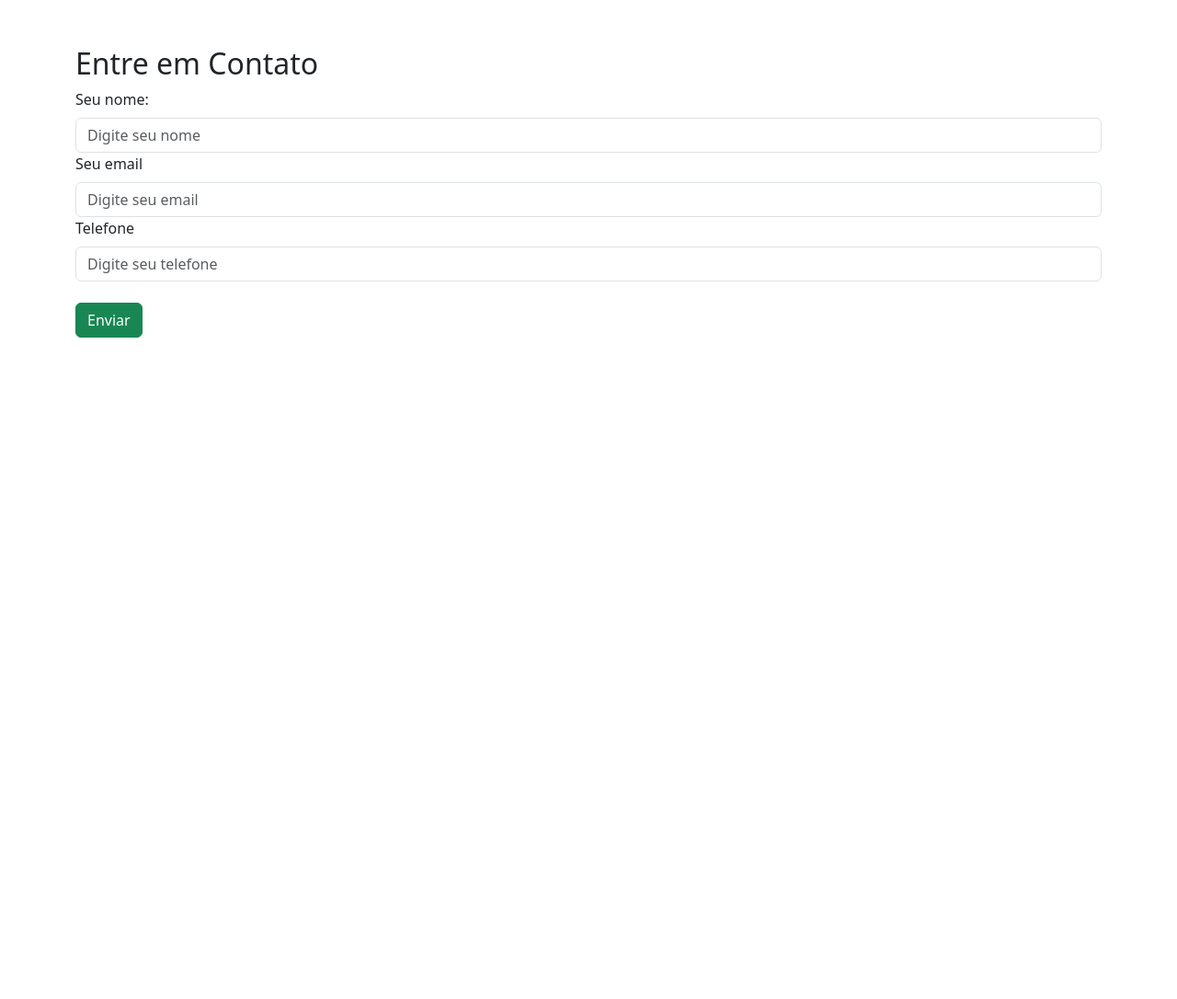
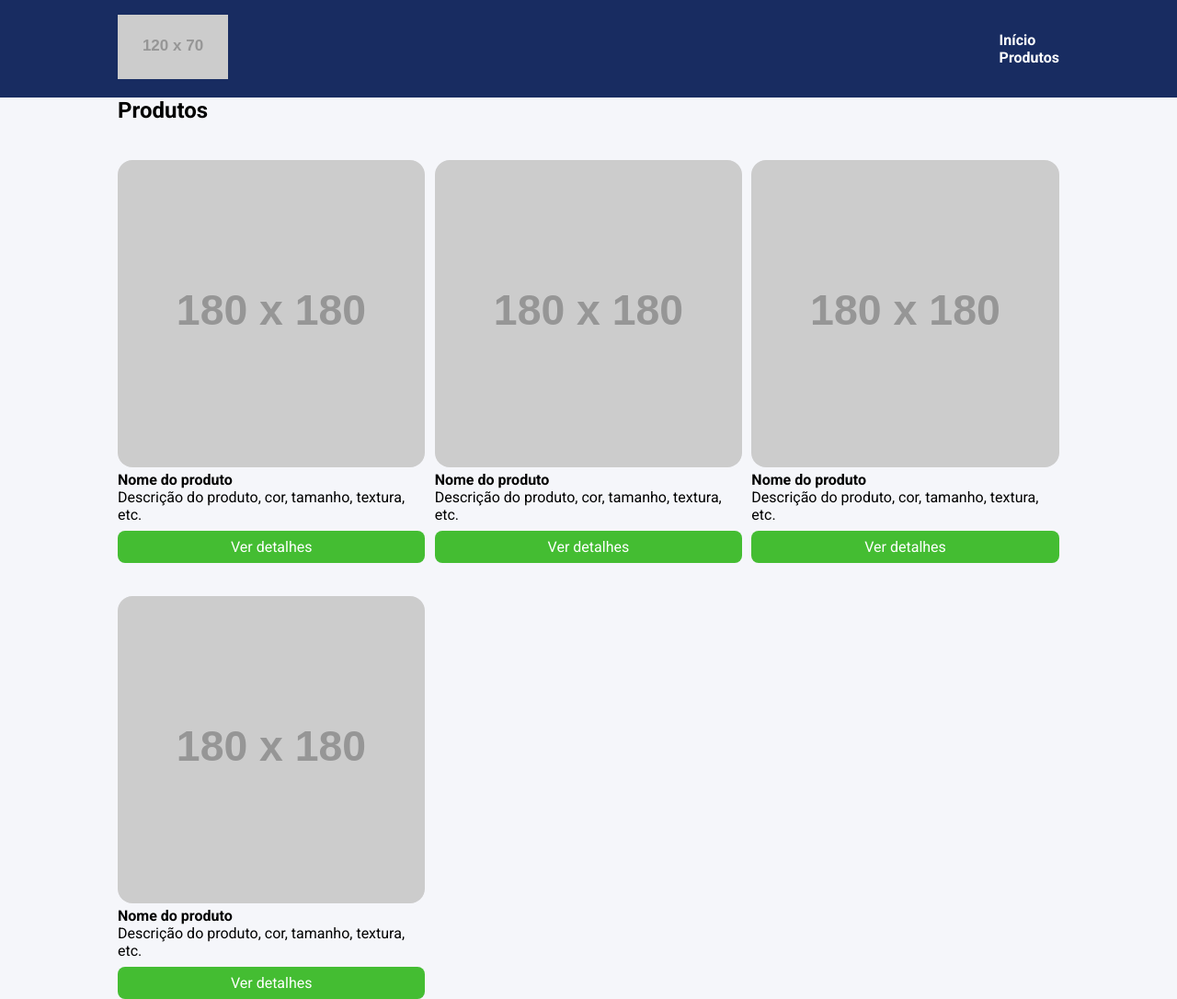
Before and after one commit to robsonwssantos/CursoFrontEnd, a website: page index.html in a window 1280 px wide. Shown: the whole page at 92% size. Before the commit the page ends 800 px from the top, so only its background shows below. Drawn offline with nearby package versions, Linux system fonts and the light colour scheme; placeholder pictures from the web are drawn by us.

Commit message:
exe_lass

```diff
--- a/index.html
+++ b/index.html
@@ -1,32 +1,79 @@
 <!DOCTYPE html>
-<html lang="en">
+<html lang="pt-BR">
 <head>
     <meta charset="UTF-8">
+    <meta http-equiv="X-UA-Compatible" content="IE=edge">
     <meta name="viewport" content="width=device-width, initial-scale=1.0">
     <title>Document</title>
-    <link rel="stylesheet" href="https://cdn.jsdelivr.net/npm/bootstrap@5.3.3/dist/css/bootstrap.min.css
-    ">
-    <link rel="stylesheet" href="main.css">
+    <link rel="preconnect" href="https://fonts.googleapis.com">
+    <link rel="preconnect" href="https://fonts.gstatic.com" crossorigin>
+    <link href="https://fonts.googleapis.com/css2?family=Roboto:wght@400;700&display=swap" rel="stylesheet">
+    <link rel="stylesheet" href="/dist/styles/main.css">
 </head>
 <body>
-    <div class="container">
-        <div class="row">
-            <div class="col">
-                <h2>Entre em Contato</h2>
-                <form action="">
-                    <label class="form-label" for="nome">Seu nome:</label>
-                    <input class="form-control" type="text" id="nome" placeholder="Digite seu nome">
-                    <label for="email" class="form-label">Seu email</label>
-                    <input type="email" id="email" class="form-control" placeholder="Digite seu email">
-                    <label for="telefone" class="form-label">Telefone</label>
-                    <input type="tel" id="telefone" class="form-control" placeholder="Digite seu telefone">
-                    <button class="btn btn-success">
-                        Enviar
-                    </button>
-                </form>
+    <header>
+        <div class="container">
+            <div class="branding">
+                <img src="https://via.placeholder.com/120x70" />
             </div>
+            <nav>
+                <ul class="menu">
+                    <li>
+                        <a href="#">Início</a>
+                    </li>
+                    <li>
+                        <a href="#">Produtos</a>
+                    </li>
+                </ul>
+            </nav>
         </div>
-    </div>
-    </div>
+    </header>
+    <section>
+        <div class="container">
+            <h2>Produtos</h2>
+            <ul class="products">
+                <li class="product-item">
+                    <img src="https://via.placeholder.com/180x180" />
+                    <h4>Nome do produto</h4>
+                    <p>
+                        Descrição do produto, cor, tamanho, textura, etc.
+                    </p>
+                    <a href="#" class="product-button">
+                        Ver detalhes
+                    </a>
+                </li>
+                <li class="product-item">
+                    <img src="https://via.placeholder.com/180x180" />
+                    <h4>Nome do produto</h4>
+                    <p>
+                        Descrição do produto, cor, tamanho, textura, etc.
+                    </p>
+                    <a href="#" class="product-button">
+                        Ver detalhes
+                    </a>
+                </li>
+                <li class="product-item">
+                    <img src="https://via.placeholder.com/180x180" />
+                    <h4>Nome do produto</h4>
+                    <p>
+                        Descrição do produto, cor, tamanho, textura, etc.
+                    </p>
+                    <a href="#" class="product-button">
+                        Ver detalhes
+                    </a>
+                </li>
+                <li class="product-item">
+                    <img src="https://via.placeholder.com/180x180" />
+                    <h4>Nome do produto</h4>
+                    <p>
+                        Descrição do produto, cor, tamanho, textura, etc.
+                    </p>
+                    <a href="#" class="product-button">
+                        Ver detalhes
+                    </a>
+                </li>
+            </ul>
+        </div>
+    </section>
 </body>
 </html>
--- /dev/null
+++ b/src/styles/main.less
@@ -0,0 +1,110 @@
+@import "mapas.less";
+
+@breakpointMobile: ~"(max-width: 767px)";
+@breakpointTablet: ~"(min-width: 768px) and (max-width: 1023px)";
+
+* {
+    margin: 0;
+    padding: 0;
+    box-sizing: border-box;
+    font-family: Roboto, sans-serif;
+}
+
+body {
+    background-color: #f5f6fa;
+}
+
+li {
+    list-style: none;
+}
+
+.container {
+    max-width: 1024px;
+    width: 100%;
+    margin: 0 auto;
+}
+
+header {
+    background-color: #colors[backgroundColor];
+    position: sticky;
+    top: 0;
+    left: 0;
+
+    .container {
+        display: flex;
+        justify-content: space-between;
+        align-items: center;
+        padding: 16px 0;
+    }
+
+    li {
+        font-weight: bold;
+        margin-left: 24px;
+    }
+
+    a {
+        color: #fff;
+        text-decoration: none;
+    }
+
+
+}
+
+.menu li
+section {
+    padding: 56px 0;
+}
+
+.products {
+    margin-top: 40px;
+    display: grid;
+    grid-template-columns: repeat(3, 32.66%);
+    column-gap: 1%;
+    row-gap: 4%;
+    width: 100%;
+
+    img {
+        width: 100%;
+        border-radius: 16px;
+    }
+
+    .product-button {
+        display: block;
+        background-color: #colors[buttonColor];
+        color: #fff;
+        text-align: center;
+        padding: 8px 0;
+        border-radius: 8px;
+        margin-top: 8px;
+        text-decoration: none;
+    }
+
+    .product-button:hover {
+        background-color: #colors[buttonHover];
+    }
+}
+
+
+
+@media @breakpointTablet {
+    .container {
+        max-width: 80%;
+    }
+
+    .products {
+        grid-template-columns: repeat(2, 48.5%);
+        column-gap: 3%;
+    }
+}
+
+@media @breakpointMobile {
+    .products {
+        display: block;
+        max-width: 80%;
+        margin: 0 auto;
+    }
+
+    .product-item  {
+        margin-bottom: 32px;
+    }
+}
--- /dev/null
+++ b/src/styles/mapas.less
@@ -0,0 +1,5 @@
+#colors(){
+    backgroundColor: #182C61;
+    buttonColor: #44bd32;
+    buttonHover: #4cd137;
+}
```
Also changed, not shown: package.json (added, +62 -0 lines), dist/styles/main.css (added), main.css (deleted), 1 other file.
